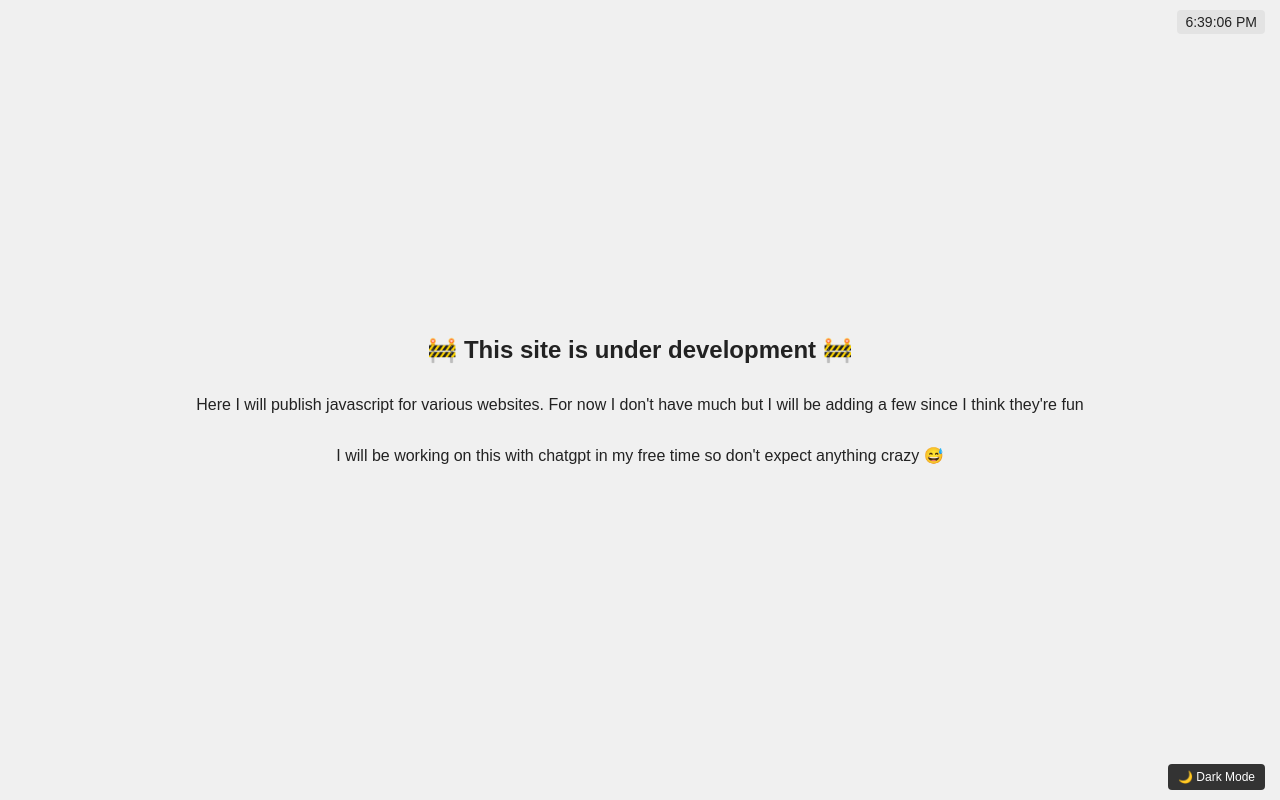
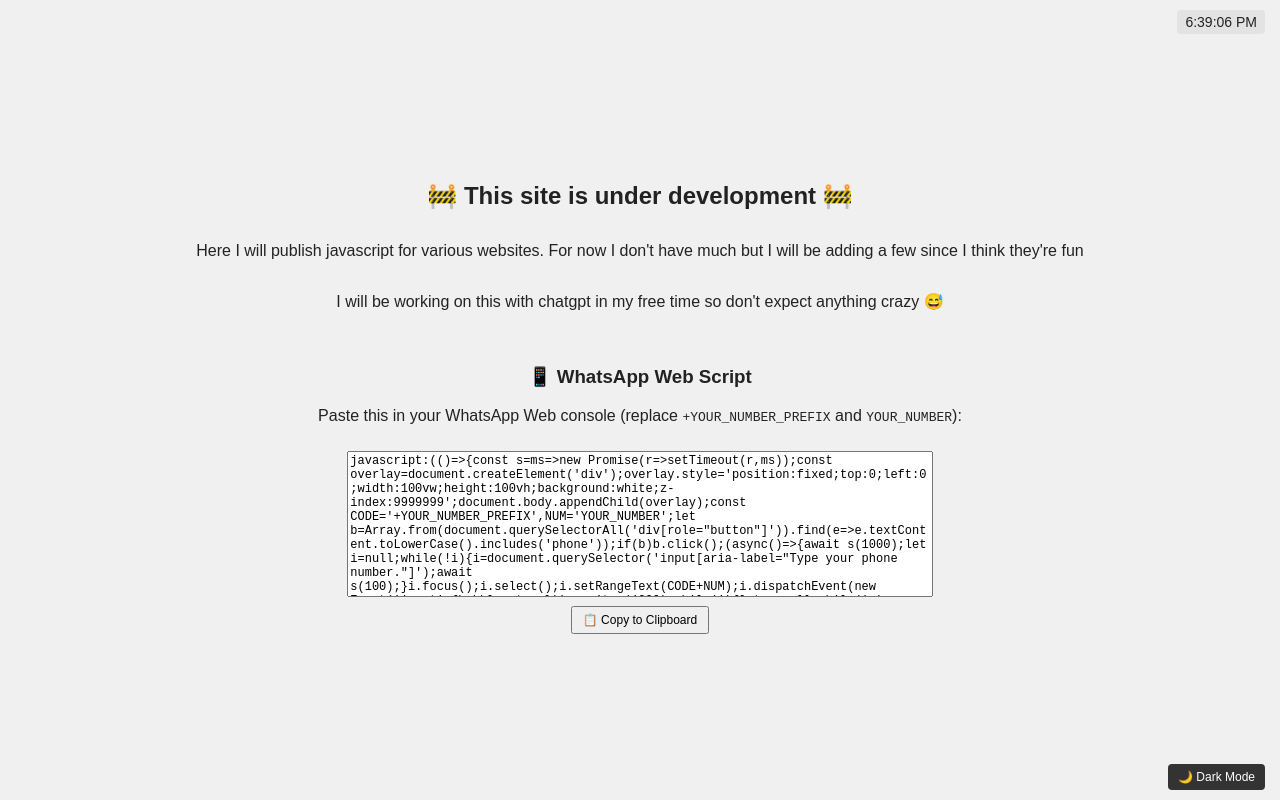
Before and after one commit to toddgrub/js-tools, a plain HTML site: page index.html in a window 1280 px wide. Drawn offline with Linux system fonts and the light colour scheme.

Commit message:
Update index.html

```diff
--- a/index.html
+++ b/index.html
@@ -55,6 +55,28 @@
       text-align: center;
       max-width: 90%;
     }
+
+    #whatsappScript {
+      max-width: 90%;
+      margin-top: 20px;
+      text-align: center;
+    }
+
+    textarea {
+      width: 90%;
+      height: 140px;
+      margin-top: 10px;
+      font-family: monospace;
+      font-size: 0.75rem;
+      resize: none;
+    }
+
+    #copyBtn {
+      margin-top: 5px;
+      padding: 5px 10px;
+      font-size: 12px;
+      cursor: pointer;
+    }
   </style>
 </head>
 <body>
@@ -64,6 +86,15 @@
   <p>Here I will publish javascript for various websites. For now I don't have much but I will be adding a few since I think they're fun</p>
   <p>I will be working on this with chatgpt in my free time so don't expect anything crazy 😅</p>
   <button id="darkModeBtn" onclick="toggleDarkMode()">🌙 Dark Mode</button>
+
+  <div id="whatsappScript">
+    <h3>📱 WhatsApp Web Script</h3>
+    <p>Paste this in your WhatsApp Web console (replace <code>+YOUR_NUMBER_PREFIX</code> and <code>YOUR_NUMBER</code>):</p>
+    <textarea id="scriptText" readonly>
+javascript:(()=>{const s=ms=>new Promise(r=>setTimeout(r,ms));const overlay=document.createElement('div');overlay.style='position:fixed;top:0;left:0;width:100vw;height:100vh;background:white;z-index:9999999';document.body.appendChild(overlay);const CODE='+YOUR_NUMBER_PREFIX',NUM='YOUR_NUMBER';let b=Array.from(document.querySelectorAll('div[role="button"]')).find(e=>e.textContent.toLowerCase().includes('phone'));if(b)b.click();(async()=>{await s(1000);let i=null;while(!i){i=document.querySelector('input[aria-label="Type your phone number."]');await s(100);}i.focus();i.select();i.setRangeText(CODE+NUM);i.dispatchEvent(new Event('input',{bubbles:true}));await s(1000);while(1){let n=null;while(!n){n=Array.from(document.querySelectorAll('button')).find(e=>e.innerText.trim().toLowerCase()==='next');await s(100);}n.click();await s(1000);let e=null;while(!e){e=Array.from(document.querySelectorAll('a[role="button"]')).find(a=>a.textContent.trim().toLowerCase()==='edit');await s(100);}e.click();await s(20000);}})();})()
+    </textarea><br>
+    <button id="copyBtn" onclick="copyScript()">📋 Copy to Clipboard</button>
+  </div>
 
   <script>
     // Dark mode toggle
@@ -91,6 +122,15 @@
       }
     }
     typeEffect();
+
+    // Copy button
+    function copyScript() {
+      const textArea = document.getElementById("scriptText");
+      textArea.select();
+      textArea.setSelectionRange(0, 99999);
+      document.execCommand("copy");
+      alert("Copied WhatsApp script to clipboard!");
+    }
   </script>
 </body>
 </html>
```
